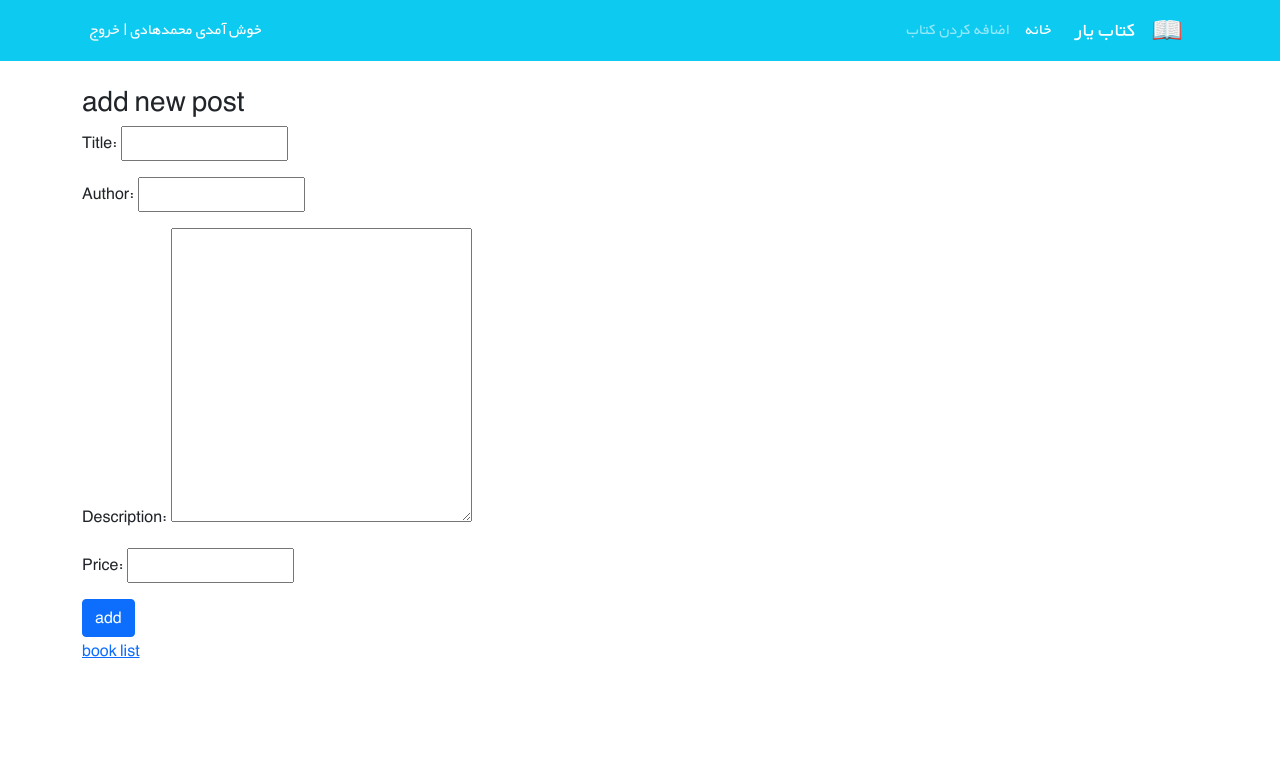
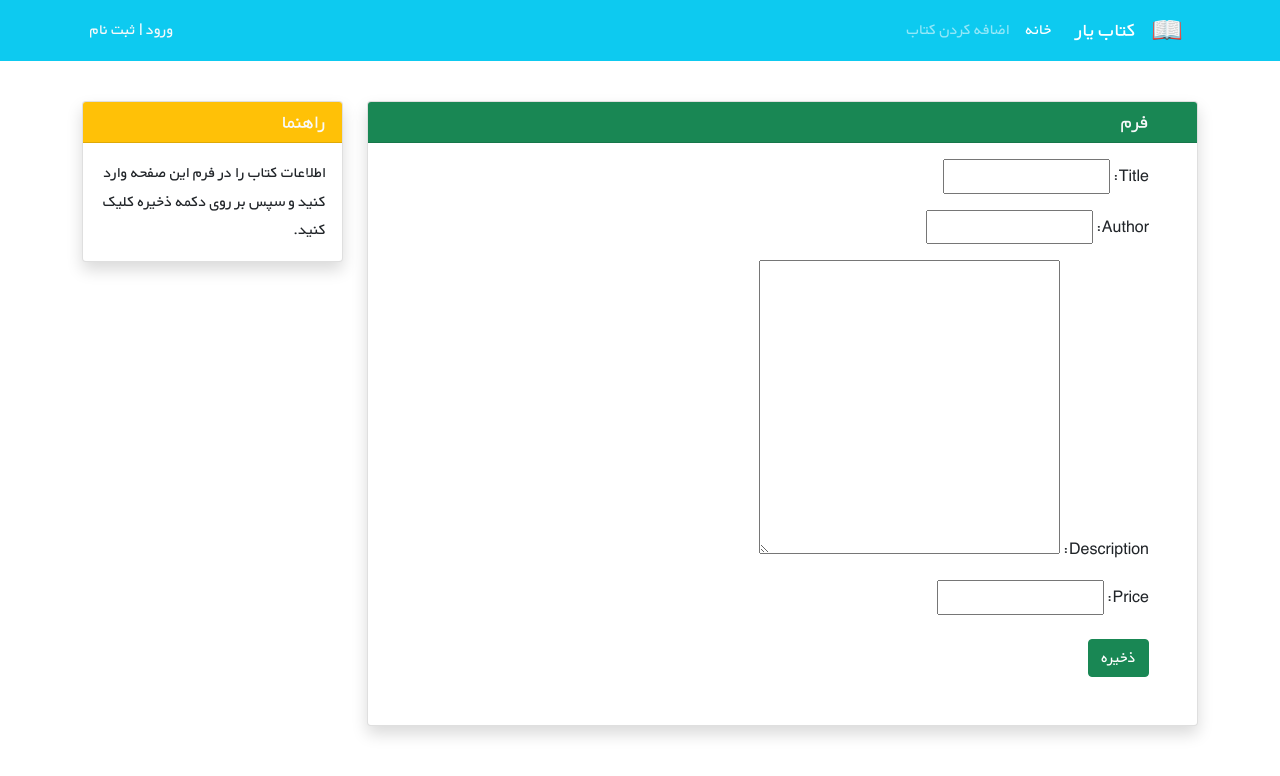
Before and after one commit to golsachamani/bookstore_project, a Django app: page /books/creat/ in a window 1280 px wide. Shown: the top 776 px of the page. Run offline with Django 4.2, Linux system fonts and the light colour scheme.

Commit message:
add static files

```diff
--- a/books/templates/books/book_creat.html
+++ b/books/templates/books/book_creat.html
@@ -3,26 +3,33 @@
 {% block page_title%} creat book{{book.title}}{% endblock page_title %}
 
 {%block content%}
-<div class="container mt-4">
+<div class="container mt-4" dir="rtl">
     <div class="row">
         <div class="col-9">
-         <h3>add new post</h3>
-            <form method="Post">
-                {% csrf_token %}
-                {{form.as_p}}
-                <!-- <div class="form-group py-2">
-                    <label class="py-1">enter post title</label>
-                    <input type="text" class="form-control" placeholder="e.g.some title" name="title">
+            <div class="card shadow my-3">
+                <h5 class="card-header bg-success text-light px-5">فرم</h5>
+                <div class="px-5 pt-3 pb-5">
+                    <form method="POST">
+                        {% csrf_token%}
+                        {{form.as_p}}
 
+                        <button type="submit" class="btn btn-success mt-2">ذخیره</button>
+                    </form>
                 </div>
-                <div class="form-group py-2">
-                    <label class="py-1"> enter post text:</label>
-                    <textarea class="form-control" name="text" row="8" placeholder="enter your post here ..."></textarea>
-                </div> -->
-                <button type="submit" class="btn btn-primary">add</button>
+            </div>
+        </div>
+        <div class="col-3">
 
-            </form>
+                <div class="card my-3 shadow">
+                    <h5 class="card-header bg-warning text-light">راهنما</h5>
+                    <div class="card-body">
+                        <p class="card-text">
+                            اطلاعات کتاب را در فرم این صفحه وارد کنید و سپس بر روی دکمه ذخیره کلیک کنید.
+                        </p>
+                    </div>
+                </div>
+
         </div>
-
-   <a href="{% url 'book_list'%}"> book list</a>
+    </div>
+</div>
 {% endblock content %}
--- a/templates/_base.html
+++ b/templates/_base.html
@@ -11,6 +11,7 @@
              integrity="sha384-1BmE4kWBq78iYhFldvKuhfTAU6auU8tT94WrHftjDbrCEXSU1oBoqyl2QvZ6jIW3" crossorigin="anonymous">
 
        <link rel="stylesheet" href="{% static 'css/style.css'%}">
+       {% block styles%}{% endblock styles%}
 
        <title>{%block page_title %} {%endblock page_title%}</title>
 </head>
@@ -18,7 +19,7 @@
     <nav class="navbar navbar-expand-lg navbar-dark bg-info" dir="rtl">
         <div class="container">
             <a class="navbar-brand" href="#">
-                <img src="icons/book.png" alt="" height="30"
+                <img src="{% static 'icons/book.png'%}" alt="" height="30"
                      class="d-inline-block align-text-top">
             </a>
             <a class="navbar-brand mx-3" href="#">کتاب یار</a>
@@ -28,11 +29,18 @@
             </button>
             <div class="collapse navbar-collapse" id="navbarNavAltMarkup">
                 <div class="navbar-nav">
-                    <a class="nav-link active" aria-current="page" href="#">خانه</a>
-                    <a class="nav-link" href="#">اضافه کردن کتاب</a>
+                    <a class="nav-link active" aria-current="page" href="{% url 'book_list'%}">خانه</a>
+                    <a class="nav-link" href="{% url 'book_creat'%}">اضافه کردن کتاب</a>
                 </div>
             </div>
-            <div class="mx-2 text-white">خوش آمدی محمدهادی | <a class="link-light text-decoration-none" href="#">خروج</a></div>
+            <div class="mx-2 text-white">
+                {% if user.is_authenticated%}
+                    {{user.username}}  خوش آمدی| <a class="link-light text-decoration-none" href="{% url 'logout'%}">خروج</a></div>
+                {% else%}
+                    <a class="link-light text-decoration-none" href="{% url 'login'%}">ورود</a>
+                    |
+                    <a class="link-light text-decoration-none" href="{% url 'signup'%}">ثبت نام</a>
+                {% endif%}
         </div>
     </nav>
     {% block content%}
```
Also changed, not shown: templates/registration/login.html (+28 -7 lines), templates/registration/password_reset_form.html (+22 -5 lines), db.sqlite3.
